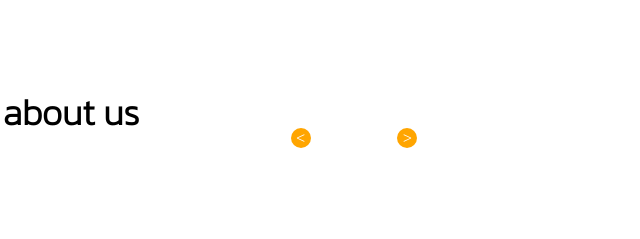
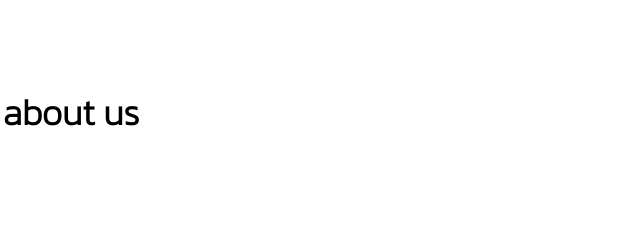
Before and after one commit to ArtielSry/web-store-guitar, a plain HTML site: page index.html in a window 1280 px wide. Shown: the part 2520-2759 px from the top of the page, 520-1160 px from the left. Drawn offline with Linux system fonts and the light colour scheme.

Commit message:
Update index.html

```diff
--- a/index.html
+++ b/index.html
@@ -136,10 +136,7 @@
 	<section class="courses" id="courses"> <!-- cursos con enlaces a youtube  --->
 		<div class="container__arrow-title">
             <h2>What people say about us</h2>
-            <div class="container__arrow">
-                <p><</p>
-                <p>></p>
-            </div>
+
         </div>
         <div class="container__opinion-people">
     		<div class="container__opinion">
```
